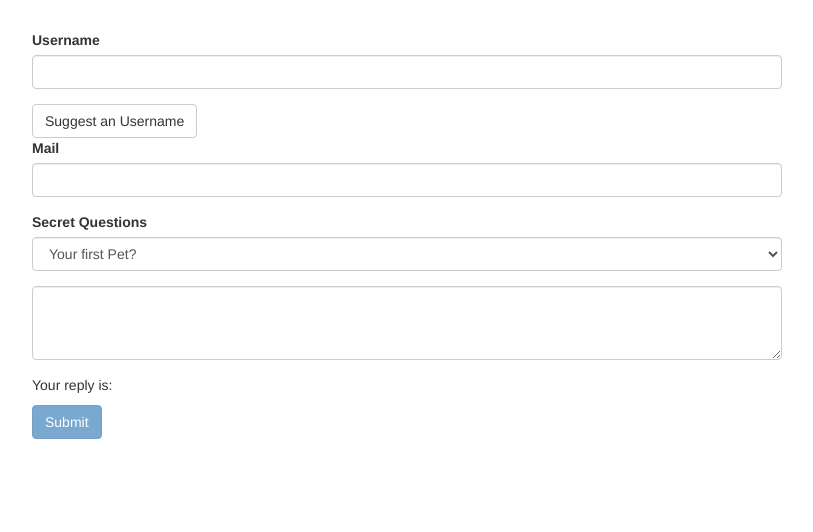
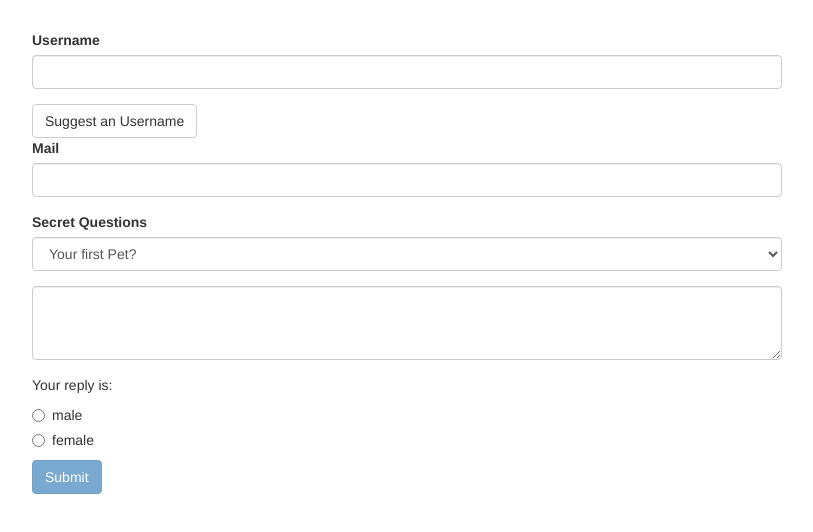
Before and after one commit to mfrandes/forms-ts, an Angular app: page / in a window 1280 px wide. Shown: the top 532 px of the page, without its empty margins (233-1046 px from the left). Built offline with nearby package versions, Linux system fonts and the light colour scheme.

Commit message:
TD: Handling Radio Buttons

```diff
--- a/src/app/app.component.html
+++ b/src/app/app.component.html
@@ -26,6 +26,12 @@
           <textarea class="form-control" name="questionAnswer" rows="3" [(ngModel)] = "answer"></textarea>
         </div>
           <p>Your reply is: {{answer}}</p>
+          <div class="radio" *ngFor="let gender of genders">
+            <label for="">
+              <input type="radio" name="gender" ngModel [value]="gender" required>
+              {{gender}}
+            </label>
+          </div>
         <button class="btn btn-primary" type="submit" [disabled]="!f.valid">Submit</button>
       </form>
     </div>
--- a/src/app/app.component.ts
+++ b/src/app/app.component.ts
@@ -10,6 +10,7 @@
 @ViewChild('f', {static: true}) signupForm: NgForm;
 defaultQuestion = 'pet';
 answer = '';
+genders = ['male', 'female'];
 
   suggestUserName() {
     const suggestedName = 'Superuser';
```
